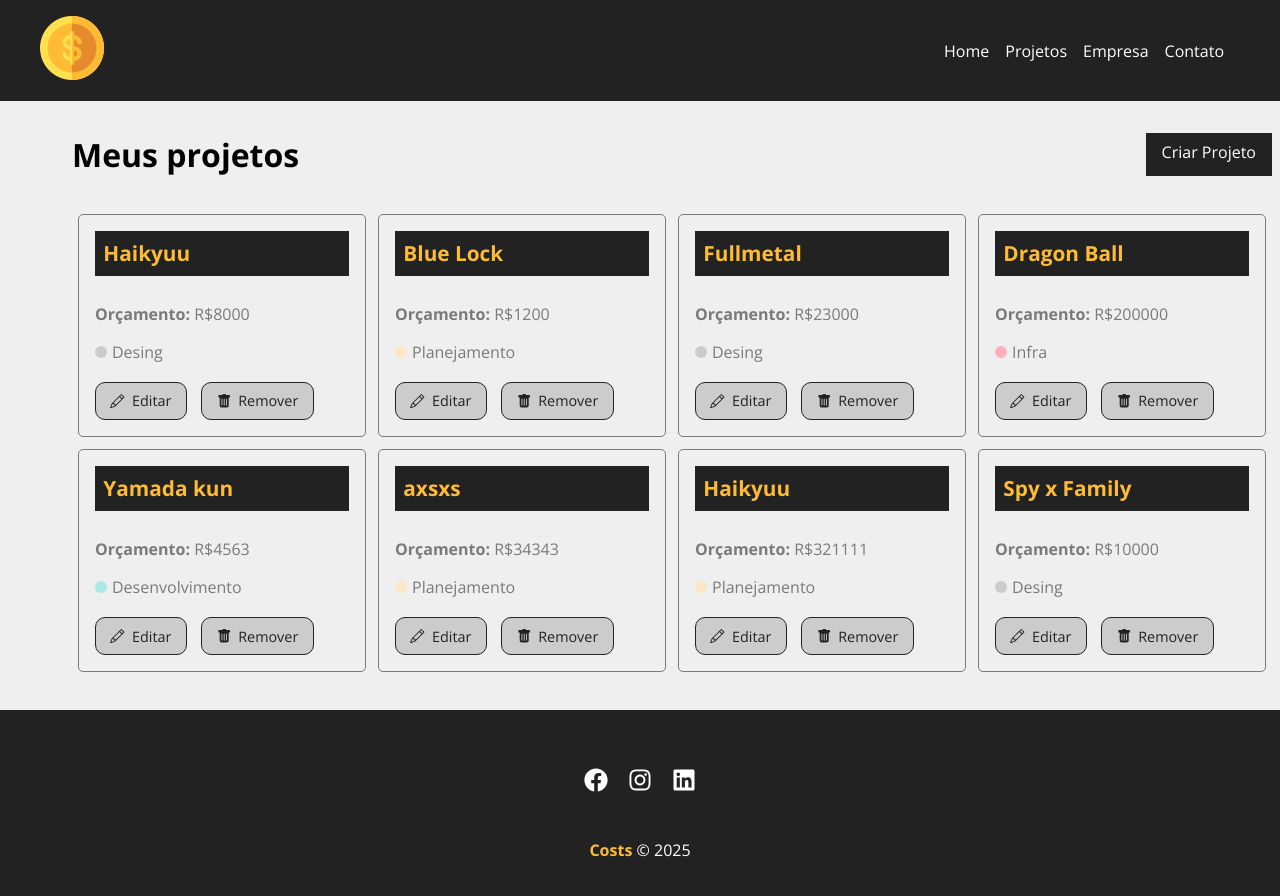
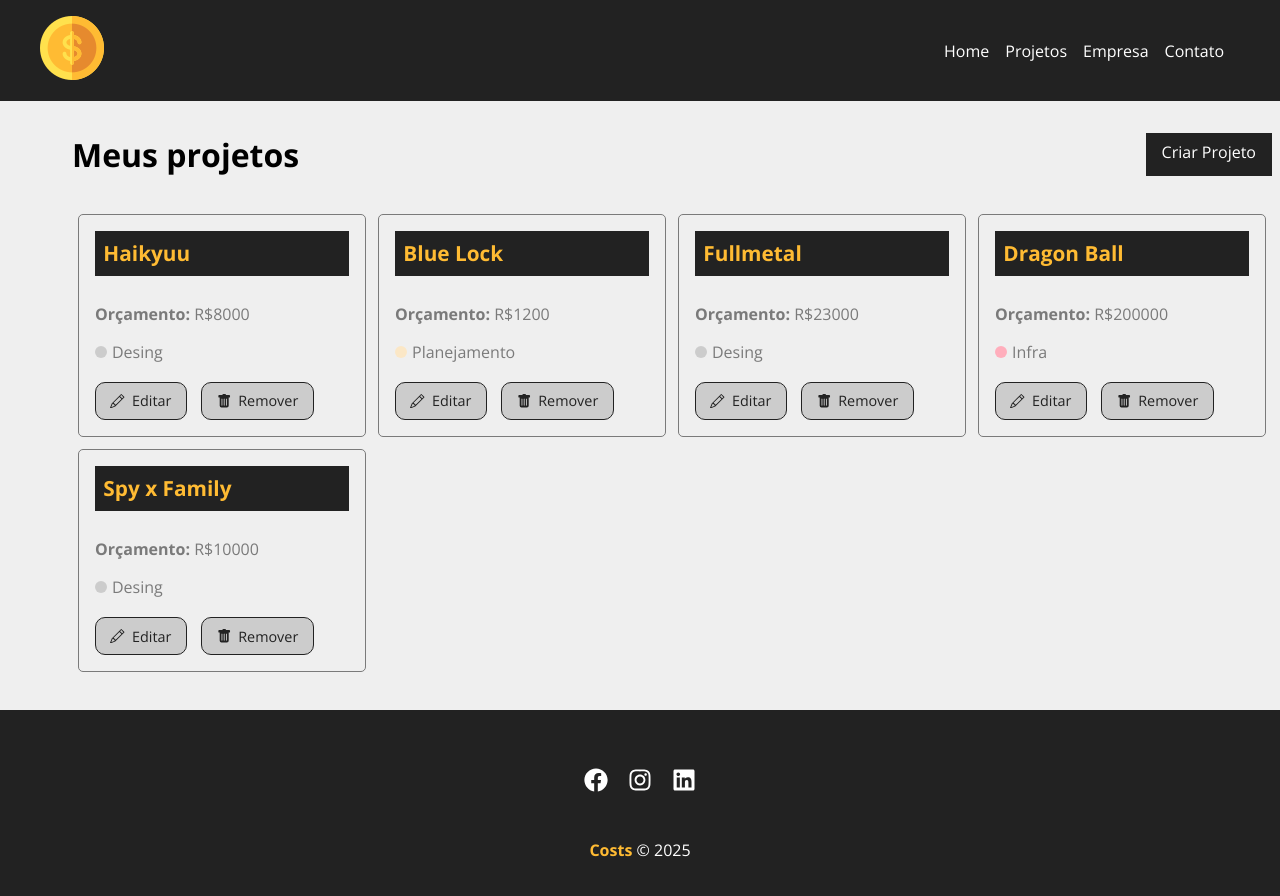
Before and after one commit to anaclarapedrozo/projeto_github, a React (Create React App) app in the folder curso.React/costs/: page /projects in a window 1280 px wide. Shown: the top 896 px of the page. Built offline with nearby package versions, Linux system fonts and the light colour scheme; data requests are answered from the project's data file; the HTML template or start-up script is replaced by a standard one.

Commit message:
Aula 29 React - Removendo projetos

```diff
--- a/curso.React/costs/db.json
+++ b/curso.React/costs/db.json
@@ -45,39 +45,6 @@
       "services": []
     },
     {
-      "id": "f0f9",
-      "category": {
-        "id": "2",
-        "name": "Desenvolvimento"
-      },
-      "name": "Yamada kun",
-      "budget": "4563",
-      "cost": 0,
-      "services": []
-    },
-    {
-      "id": "30a0",
-      "name": "axsxs",
-      "budget": "34343",
-      "category": {
-        "id": "4",
-        "name": "Planejamento"
-      },
-      "cost": 0,
-      "services": []
-    },
-    {
-      "id": "b87b",
-      "name": "Haikyuu",
-      "budget": "321111",
-      "category": {
-        "id": "4",
-        "name": "Planejamento"
-      },
-      "cost": 0,
-      "services": []
-    },
-    {
       "id": "294a",
       "name": "Spy x Family",
       "budget": "10000",
--- a/curso.React/costs/src/components/pages/Projects.js
+++ b/curso.React/costs/src/components/pages/Projects.js
@@ -10,12 +10,16 @@
 function Projects() {
   const [projects, setProjects] = useState([]);
   const [removeLoading, setRemoveLoading] = useState(false);
+  const [projectMessage, setProjectMessage] = useState('')
+
 
   const location = useLocation();
   let message = "";
   if (location.state) {
     message = location.state.message;
   }
+
+
 
   useEffect(() => {
     setTimeout(() => {
@@ -31,8 +35,26 @@
           setRemoveLoading(true);
         })
         .catch((err) => console.log(err));
-    }, 2000);
+    }, 1000);
   }, []);
+
+
+
+
+  function removeProject(id) {
+    fetch(`http://localhost:5000/projects/${id}`, {
+      method: "DELETE",
+      headers: {
+        "Content-Type": "application/json",
+      },
+    })
+      .then((resp) => resp.json())
+      .then((data) => {
+        setProjects(projects.filter((project) => project.id !== id))
+        setProjectMessage('Projeto removido com sucesso!')
+      })
+      .catch((err) => console.log(err));
+  }
 
   return (
     <div className={styles.project_container}>
@@ -41,6 +63,7 @@
         <LinkButtom to="/newproject" text="Criar Projeto" />
       </div>
       {message && <Message type="success" msg={message} />}
+      {projectMessage && <Message type="success" msg={projectMessage} />}
       <Container customClass="start">
         {projects.length > 0 &&
           projects.map((project) => (
@@ -50,6 +73,7 @@
               budget={project.budget}
               category={project.category?.name || "Sem categoria"}
               key={project.id}
+              handleRemove={removeProject}
             />
           ))}
         {!removeLoading && <Loading />}
--- a/curso.React/costs/src/components/project/ProjectCard.js
+++ b/curso.React/costs/src/components/project/ProjectCard.js
@@ -4,6 +4,11 @@
 import { BsPencil, BsFillTrashFill } from 'react-icons/bs'
 
 function ProjectCard ({id, name, budget, category, handleRemove}) {
+
+    const remove = (e) => {
+        e.preventDefault()
+        handleRemove(id)
+    }
     return (
         <div className={styles.project_card}>
             <h4>{name}</h4>
@@ -17,7 +22,7 @@
                 <Link to='/'>
                     <BsPencil />Editar
                 </Link>
-                <button>
+                <button onClick={remove}>
                     <BsFillTrashFill/> Remover
                 </button>
             </div>
```
